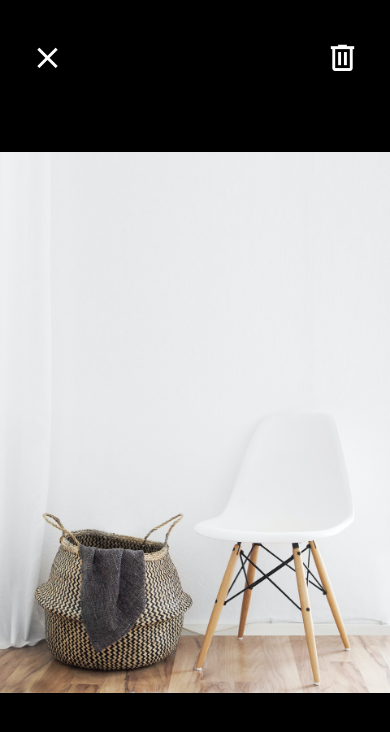
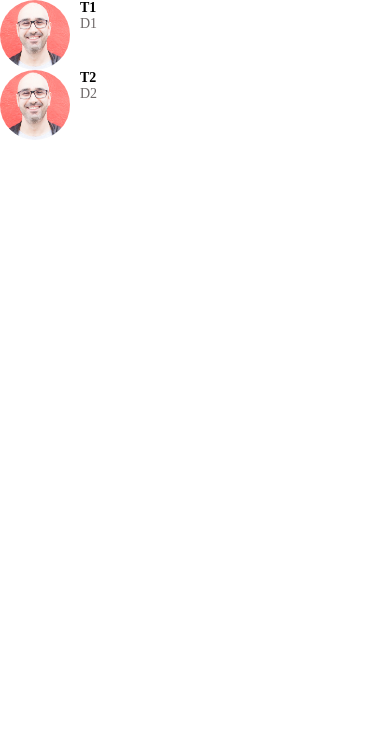
Before and after one commit to Elijah-Harvey/DoneWithIt, a React Native app: screen / in a window 390 px wide. Shown: the top 732 px of the page. Built offline with nearby package versions, Linux system fonts and the light colour scheme.

Commit message:
FlatList

```diff
--- a/App.js
+++ b/App.js
@@ -2,10 +2,11 @@
 import { View } from "react-native";
 import Card from "./app/components/Card";
 import ListingDetailsScreen from './app/screens/ListingDetailsScreen';
+import MessagesScreen from "./app/screens/MessagesScreen";
 import ViewImageScreen from "./app/screens/ViewImageScreen";
 
 export default function App() {
   return (
-    <ViewImageScreen />
+    <MessagesScreen />
   );
 }
--- /dev/null
+++ b/app/screens/MessagesScreen.js
@@ -0,0 +1,35 @@
+import React from "react";
+import { FlatList } from "react-native";
+import ListItem from "../components/ListItem";
+
+const messages = [
+  {
+    id: 1,
+    title: "T1",
+    description: "D1",
+    image: require("../assets/mosh.jpg"),
+  },
+  {
+    id: 2,
+    title: "T2",
+    description: "D2",
+    image: require("../assets/mosh.jpg"),
+  },
+];
+
+function MessagesScreen(props) {
+  return (
+    <FlatList
+      data={messages}
+      keyExtractor={(message) => message.id.toString()}
+      renderItem={({ item }) =>
+      <ListItem
+      title={item.title}
+      subTitle={item.description}
+      image={item.image}
+      />}
+    />
+  );
+}
+
+export default MessagesScreen;
```
